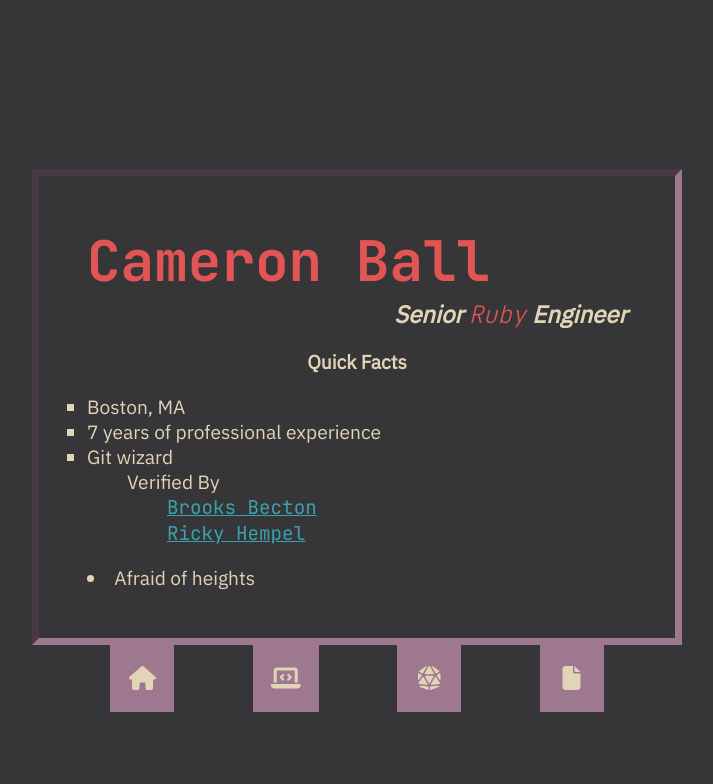
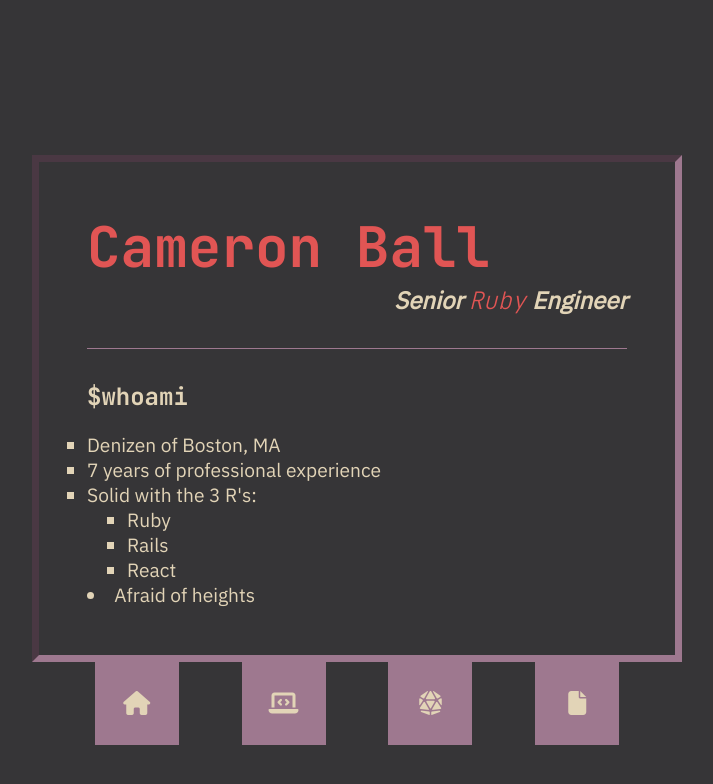
Before and after one commit to cam-ball/cam-ball.github.io, a Jekyll site: the page built from index.md, in a window 1280 px wide. Shown: the top 784 px of the page, without its empty margins (283-996 px from the left). Built offline with Jekyll 4.4.1, drawn with Linux system fonts in a browser that asks for light colours; nearby versions of some CDN libraries.

Commit message:
Rework about

```diff
--- a/_data/quick_facts.yml
+++ b/_data/quick_facts.yml
@@ -1,12 +1,11 @@
 basic:
-  - content: Boston, MA
+  - content: Denizen of Boston, MA
   - content: 7 years of professional experience
-  - content: Git wizard
+  - content: "Solid with the 3 R's:"
     nested:
-      - content: Verified By
-        nested:
-          - content: <a href="https://github.com/brooksbecton">Brooks Becton</a>
-          - content: <a href="https://github.com/RickyHempel">Ricky Hempel</a>
+      - content: Ruby
+      - content: Rails
+      - content: React
   - content: Afraid of heights
 projects:
   - content: Generated a bunch of <a href="https://github.com/laurenball/5e-character-generator">D&D character ideas</a>.
--- a/_layouts/section.html
+++ b/_layouts/section.html
@@ -6,8 +6,10 @@ layout: default
 <section>
   <div class="wrapper">
     <div class="content">
-      <h1>Cameron Ball</h1>
-      <h2>Senior <span class="accent">Ruby</span> Engineer</h2>
+      <div class="header">
+        <h1>Cameron Ball</h1>
+        <h2>Senior <span class="accent">Ruby</span> Engineer</h2>
+      </div>
       <h3>{{ page.title }}</h3>
       {{ content }} {% include nestable_list.html list=list top_level=true %}
     </div>
--- a/assets/css/main.scss
+++ b/assets/css/main.scss
@@ -32,6 +32,9 @@ body {
   color: var(--white);
   font-size: 1rem;
 }
+h1, h2, h3 {
+  margin: 0;
+}
 
 .accent {
   color: var(--red);
@@ -46,8 +49,13 @@ body {
 
 .content {
   border: 7px var(--purple) inset;
+  padding: 3rem;
+}
 
-  padding: 3rem;
+.header {
+  margin-bottom: 2rem;
+  padding-bottom: 2rem;
+  border-bottom: 1px var(--purple) solid;
 }
 
 .nav {
@@ -58,10 +66,11 @@ body {
 
   li {
     border-top: none;
-    font-size: 1.5rem;
+    font-size: 1.25rem;
     min-width: 4rem;
     text-align: center;
     border: 2px var(--purple) solid;
+    list-style: none;
 
     background-color: var(--purple);
 
@@ -71,7 +80,7 @@ body {
     a {
       // extends the anchor to the edges of the `li`
       display: block;
-      padding: 1rem;
+      padding: .5rem;
 
       color: var(--white);
       transition: all .15s ease-in;
@@ -101,23 +110,26 @@ h1 {
   font-family: var(--mono);
   font-size: 2.5rem;
   color: var(--red);
-  margin: 0;
 }
 
 h2 {
   font-style: italic;
   font-size: 1.2rem;
   text-align: right;
-  margin: 0;
+}
+
+h3 {
+  font-size: 1.2rem;
+  font-family: var(--mono);
 }
 
 .quick-facts {
   padding: 0;
-  list-style: square;
 }
 
 ul {
-  list-style: none;
+  list-style: square;
+  margin-bottom: 0;
 }
 
 a {
@@ -143,8 +155,7 @@ a {
   }
 
   h3 {
-    font-size: 1.2rem;
-    text-align: center;
+    font-size: 1.5rem;
   }
 
   .content {
@@ -152,4 +163,10 @@ a {
     min-width: 650px;
     min-height: 50vh;
   }
+
+  .nav li a {
+    padding: 1.5rem;
+    font-size: 1.5rem;
+    min-width: 5rem;
+  }
 }
--- a/index.md
+++ b/index.md
@@ -1,5 +1,5 @@
 ---
 layout: section
 facts: basic
-title: Quick Facts
+title: $whoami
 ---
```
